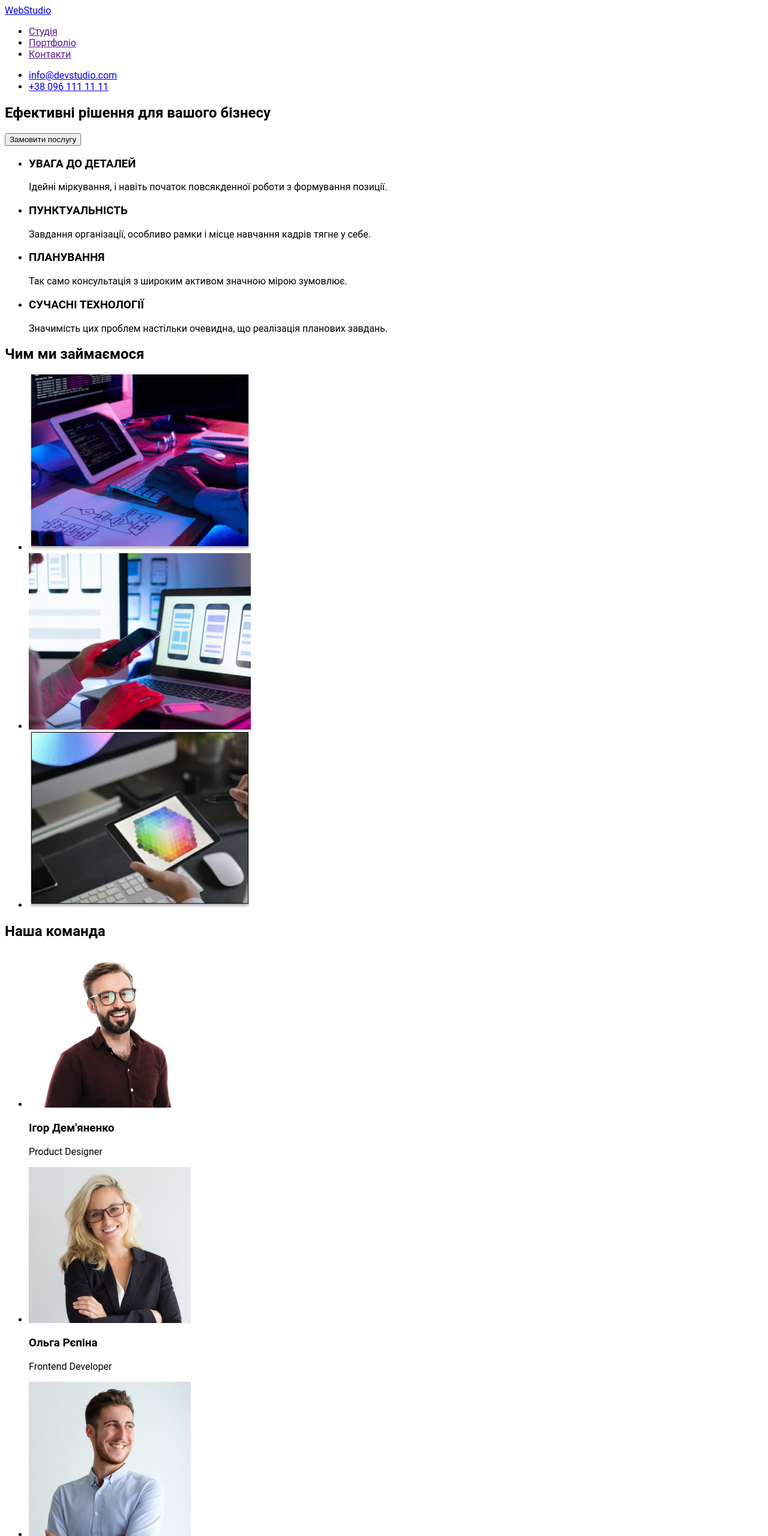
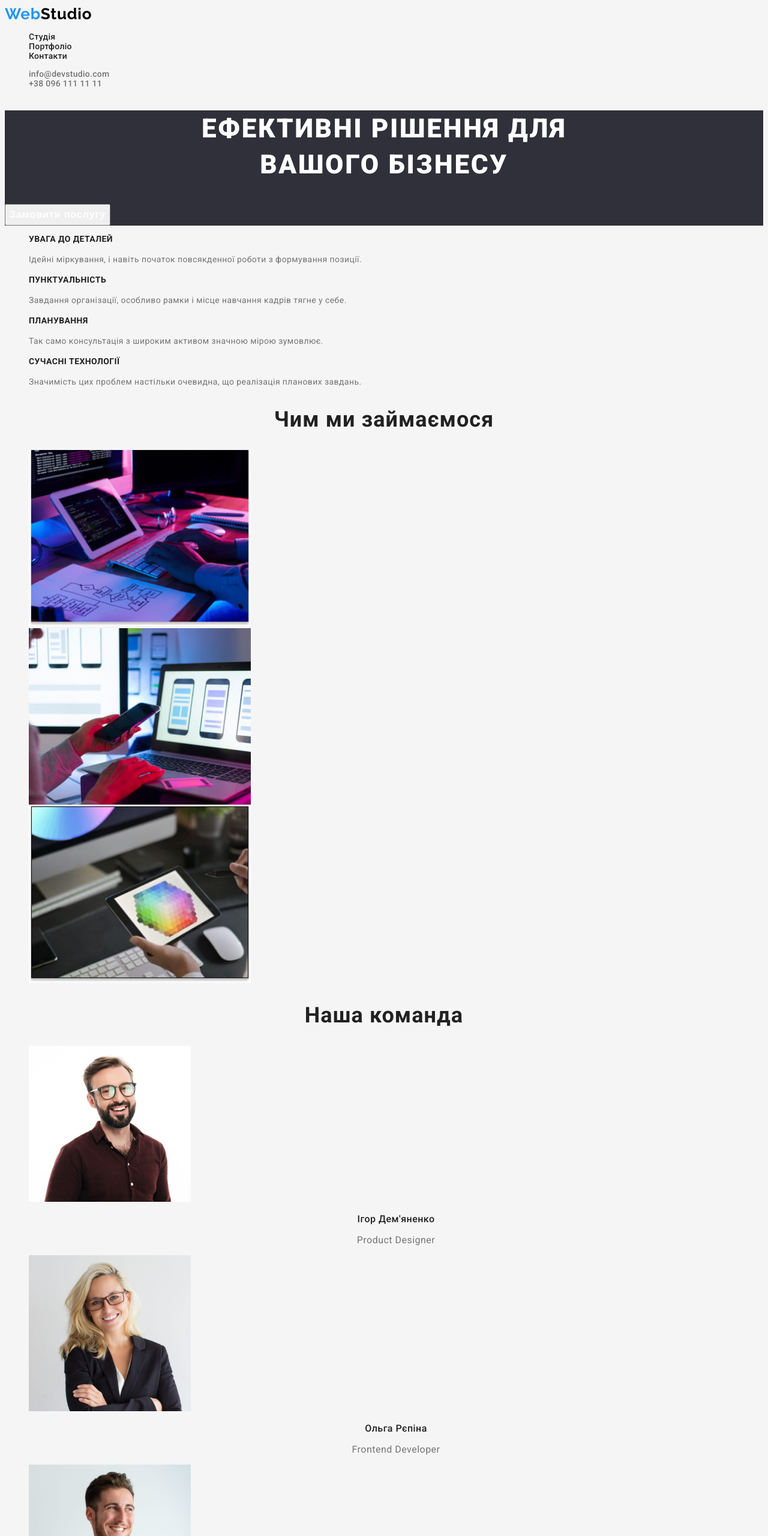
Before and after one commit to SlavaAnt/goit-markup-hw-02, a plain HTML site: page index.html in a window 1280 px wide. Shown: the top 2560 px of the page at 60% size. Drawn offline with Linux system fonts and the light colour scheme.

Commit message:
Додає стилі на сторінці "Студія"

```diff
--- a/css/styles.css
+++ b/css/styles.css
@@ -1,36 +1,184 @@
 :root{
 /* Fonts */
+    --main-font: 'Roboto', sans-serif;
+    --secondary-font: 'Raleway', sans-serif;
+
 
 /* Textcolors */
-/* Головна */
-    --color: #212121;
-    --color: #757575;
-    --color: #FFFFFF;
-    --color: #2196F3;
-    --color: #000000;
+    --t-accent-color: #2196F3;
+    --t-primary-color: #212121;
+    --t-secondary-color: #757575;
+    --t-light-color: #FFFFFF;
+    --t-logo-black-color: #000000;
+    --t-gray-color: rgba(255, 255, 255, 0.6);
+
+/* Наявні кольори на сторінці "Студіо" */
     --color: #2F303A;
     --color: #FFFFFF 60%;
     --color: #ECECEC;
     --color: #F5F4FA;
 
-/* Портфоліо */
-    --color: #212121;
-    --color: #757575;
-    --color: #FFFFFF;
+/* Наявні кольори на сторінці "Портфоліо" */
     --color: #EEEEEE;
-    --color: #2196F3;
     --color: #F5F4FA;
-    --color: #000000;
     --color: #FFFFFF 60%;
     --color: #2F303A;
     --color: #ECECEC;
 
 /* Background colors*/
+    --bgd-primary-color: #F5F5F5;
+    --bgd-secondary-color:#2F303A;
 
 /* Others */
 }
 
 body {
-    font-family: 'Raleway', sans-serif;
-    font-family: 'Roboto', sans-serif;
+    font-family: var(--main-font);
+    font-size: 14px;
+    color: var(--t-primary-color);
+    background-color: var(--bgd-primary-color);
 }
+
+/* Utils */
+.link {
+    text-decoration: none;
+    color: currentColor;
+}
+.list {
+    list-style: none;
+}
+
+/* Header */
+.header-logo {
+    font-family: var(--secondary-font);
+    font-weight: 700;
+    font-size: 26px;
+    line-height: calc(31/26);
+    letter-spacing: 0.03em;
+    color: var(--t-logo-black-color);
+}
+.header-logo span {
+    color: var(--t-accent-color);
+}
+
+.nav-link {
+    font-weight: 500;
+    line-height: calc(16/14);
+    letter-spacing: 0.02em;
+}
+.nav-link:hover,
+.nav-link:focus {
+    color: var(--t-accent-color);
+}
+.contact-link {
+    font-weight: 500;
+    line-height: calc(16 / 14);
+    letter-spacing: 0.02em;
+    color: var(--t-secondary-color);
+}
+.contact-link:hover,
+.contact-link:focus {
+    color: var(--t-accent-color);
+}
+
+/* Main */
+/* Hero */
+.hero {
+    background: var(--bgd-secondary-color);
+}
+
+.hero-title {
+    font-weight: 900;
+    font-size: 44px;
+    line-height: calc(60/44);
+    text-align: center;
+    letter-spacing: 0.06em;
+    text-transform: uppercase;
+    color: var(--t-light-color);
+}
+
+.hero-button {
+    font-weight: 700;
+    font-size: 16px;
+    line-height: calc(30/16);
+    display: flex;
+    align-items: center;
+    text-align: center;
+    letter-spacing: 0.06em;
+    color: var(--t-light-color);
+}
+ /* Features-About */
+.about-subtitle {
+    font-size: 14px;
+    line-height: calc(16/14);
+    letter-spacing: 0.03em;
+    text-transform: uppercase;
+}
+.about-text {
+    line-height: calc(24 / 14);
+    letter-spacing: 0.03em;
+    color: var(--t-secondary-color);
+}
+
+ /* Works and Team */
+.work-title, .team-title {
+    font-size: 36px;
+    line-height: calc(42/36);
+    text-align: center;
+    letter-spacing: 0.03em;
+}
+.team-subtitle {
+    font-weight: 500;
+    font-size: 16px;
+    line-height: calc(19/16);
+    text-align: center;
+    letter-spacing: 0.03em;
+}
+.team-text {
+    font-size: 16px;
+    line-height: calc(19/16);
+    text-align: center;
+    letter-spacing: 0.03em;
+    color: var(--t-secondary-color);
+}
+
+/* Footer */
+.footer {
+    background: var(--bgd-secondary-color);
+ }
+ .footer-logo {
+    font-family: var(--secondary-font);
+    font-weight: 700;
+    font-size: 26px;
+    line-height: calc(31/26);
+    letter-spacing: 0.03em;
+    color: var(--t-light-color);
+ }
+
+.footer-logo span {
+    color: var(--t-accent-color);
+}
+.footer-address {
+    line-height: calc(24 / 14);
+    letter-spacing: 0.03em;
+    color: var(--t-light-color);
+}
+
+.footer-link {
+    line-height: calc(24/14);
+    letter-spacing: 0.03em;
+    color: var(--t-gray-color);
+}
+---------------
+/* PORTFOLIO */
+---------------
+
+font-weight: 500;
+font-size: 16px;
+line-height: 26px;
+/* identical to box height, or 162% */
+
+text-align: center;
+letter-spacing: 0.03em;
+
+color: #212121;
--- a/index.html
+++ b/index.html
@@ -1,5 +1,5 @@
 <!DOCTYPE html>
-<html lang="ua">
+<html lang="en">
 <head>
     <meta charset="UTF-8">
     <meta http-equiv="X-UA-Compatible" content="IE=edge">
@@ -7,107 +7,116 @@
     <meta name="description" content="Web Studio site">
     <title>Studio</title>
 
+    <!--Family fonts-->
+    <link rel="preconnect" href="https://fonts.googleapis.com">
+    <link rel="preconnect" href="https://fonts.gstatic.com" crossorigin>
+    <link href="https://fonts.googleapis.com/css2?family=Raleway:wght@700&family=Roboto:wght@400;500;700;900&display=swap" rel="stylesheet">
+
     <!--Styles-->
     <link rel="stylesheet" href="./css/styles.css">
 </head>
 
-<body>
-    <header>
-        <nav>
-            <a href="./index.html">WebStudio</a>
-            <ul>
-                <li><a href="">Студія</a></li>
-                <li><a href="">Портфоліо</a></li>
-                <li><a href="">Контакти</a></li>
+<body class="page">
+    <header class="header">
+        <nav class="nav">
+            <a class="header-logo link" href="./index.html"><span>Web</span>Studio</a>
+            <ul class="nav-list list">
+                <li class="nav-item"><a class="nav-link link" href="./index.html">Студія</a></li>
+                <li class="nav-item"><a class="nav-link link" href="./portfolio.html">Портфоліо</a></li>
+                <li class="nav-item"><a class="nav-link link" href="">Контакти</a></li>
             </ul>
         </nav>
-        <ul>
-            <li><a href="mailto:info@devstudio.com">info@devstudio.com</a></li>
-            <li><a href="tel:+380961111111">+38 096 111 11 11</a></li>
+        <ul class="contact-list list">
+            <li class="contact-item"><a class="contact-link link" href="mailto:info@devstudio.com">info@devstudio.com</a></li>
+            <li class="contact-item"><a class="contact-link link" href="tel:+380961111111">+38 096 111 11 11</a></li>
         </ul>
     </header>
 
     <!--Main-->
     <main>
         <!--Герой-->
-        <section>
-            <h1>Ефективні рішення для вашого бізнесу</h1>
-            <button type="button">Замовити послугу</button>
+        <section class="hero">
+            <h1 class="hero-title">Ефективні рішення для <br> вашого бізнесу</h1>
+            <button class="hero-button" type="button">Замовити послугу</button>
         </section>
 
         <!--Особливості-->
-        <section>
-            <h2 hidden>Особливості</h2>
-            <ul>
-                <li>
-                    <h3>УВАГА ДО ДЕТАЛЕЙ</h3>
-                    <p>Ідейні міркування, і навіть початок повсякденної роботи з формування позиції.</p>
+        <section class="about">
+            <h2 class="about-title" hidden>Особливості</h2>
+            <ul class="about-list list">
+                <li class="about-item">
+                    <h3 class="about-subtitle" >УВАГА ДО ДЕТАЛЕЙ</h3>
+                    <p class="about-text">Ідейні міркування, і навіть початок повсякденної роботи з формування позиції.</p>
                 </li>
-                <li>
-                    <h3>ПУНКТУАЛЬНІСТЬ</h3>
-                    <p>Завдання організації, особливо рамки і місце навчання кадрів тягне у себе.</p>
+                <li class="about-item">
+                    <h3 class="about-subtitle" >ПУНКТУАЛЬНІСТЬ</h3>
+                    <p class="about-text">Завдання організації, особливо рамки і місце навчання кадрів тягне у себе.</p>
                 </li>
-                <li>
-                    <h3>ПЛАНУВАННЯ</h3>
-                    <p>Так само консультація з широким активом значною мірою зумовлює.</p>
+                <li class="about-item">
+                    <h3 class="about-subtitle" >ПЛАНУВАННЯ</h3>
+                    <p class="about-text">Так само консультація з широким активом значною мірою зумовлює.</p>
                 </li>
-                <li>
-                    <h3>СУЧАСНІ ТЕХНОЛОГІЇ</h3>
-                    <p>Значимість цих проблем настільки очевидна, що реалізація планових завдань.</p>
+                <li class="about-item">
+                    <h3 class="about-subtitle" >СУЧАСНІ ТЕХНОЛОГІЇ</h3>
+                    <p class="about-text">Значимість цих проблем настільки очевидна, що реалізація планових завдань.</p>
                 </li>
             </ul>
         </section>
 
         <!--Чим ми займаємося-->
-        <section>
-            <h2>Чим ми займаємося</h2>
-            <ul>
-                <li>
-                    <img src="./images/job/job1.1.jpg" alt="programer-is-working-his-desk-office" width="370" height="294">
+        <section class="work">
+            <h2 class="work-title">Чим ми займаємося</h2>
+            <ul class="work-list list">
+                <li class="work-item">
+                    <img class="work-img" src="./images/job/job1.1.jpg" alt="programer-is-working-his-desk-office" width="370" height="294">
                 </li>
-                <li>
-                    <img src="./images/job/job2.1.jpg" alt="creators-is-working-interface-mobile-phones" width="370" height="294">
+                <li class="work-item">
+                    <img class="work-img" src="./images/job/job2.1.jpg" alt="creators-is-working-interface-mobile-phones" width="370" height="294">
                 </li>
-                <li>
-                    <img src="./images/job/job3.1.jpg" alt="designer-is-working-with-colours-selection-on-tablet" width="370" height="294">
+                <li class="work-item">
+                    <img class="work-img" src="./images/job/job3.1.jpg" alt="designer-is-working-with-colours-selection-on-tablet" width="370" height="294">
                 </li>
             </ul>
         </section>
 
         <!--Наша команда-->
-        <section>
-            <h2>Наша команда</h2>
-            <ul>
-                <li>
-                    <img src="./images/team/foto1.1.jpg" alt="foto-igor" width="270" height="260">
-                    <h3>Ігор Дем'яненко</h3>
-                    <p>Product Designer</p>
+        <section class="team">
+            <h2 class="team-title">Наша команда</h2>
+            <ul class="team-list list">
+                <li class="team-item">
+                    <img class="team-img" src="./images/team/foto1.1.jpg" alt="foto-igor" width="270" height="260">
+                    <h3 class="team-subtitle">Ігор Дем'яненко</h3>
+                    <p class="team-text">Product Designer</p>
                 </li>
-                <li>
-                    <img src="./images/team/foto2.1.jpg" alt="foto-olga" width="270" height="260">
-                    <h3>Ольга Рєпіна</h3>
-                    <p>Frontend Developer</p>
+                <li class="team-item">
+                    <img class="team-img" src="./images/team/foto2.1.jpg" alt="foto-olga" width="270" height="260">
+                    <h3 class="team-subtitle">Ольга Рєпіна</h3>
+                    <p class="team-text">Frontend Developer</p>
                 </li>
-                <li>
-                    <img src="./images/team/foto3.1.jpg" alt="foto-mykola" width="270" height="260">
-                    <h3>Микола Тарасов</h3>
-                    <p>Marketing</p>
+                <li class="team-item">
+                    <img class="team-img" src="./images/team/foto3.1.jpg" alt="foto-mykola" width="270" height="260">
+                    <h3 class="team-subtitle">Микола Тарасов</h3>
+                    <p class="team-text">Marketing</p>
                 </li>
-                <li>
-                    <img src="./images/team/foto4.1.jpg" alt="foto-mychaylo" width="270" height="260">
-                    <h3>Михайло Єрмаков</h3>
-                    <p>UI Designer</p>
+                <li class="team-item">
+                    <img class="team-img" src="./images/team/foto4.1.jpg" alt="foto-mychaylo" width="270" height="260">
+                    <h3 class="team-subtitle">Михайло Єрмаков</h3>
+                    <p class="team-text">UI Designer</p>
                 </li>
             </ul>
         </section>
     </main>
 
-    <footer>
-        <a href="./index.html">WebStudio</a>
-        <address>м. Київ, пр-т Лесі Українки, 26</address>
-        <ul>
-            <li><a href="mailto:info@devstudio.com">info@devstudio.com</a></li>
-            <li><a href="tel:+380961111111">+38 096 111 11 11</a></li>
+    <footer class="footer">
+        <a class="footer-logo link" href="./index.html"><span>Web</span>Studio</a>
+        <address class="footer-address">м. Київ, пр-т Лесі Українки, 26</address>
+        <ul class="footer-list list">
+            <li class="footer-item">
+                <a class="footer-link link" href="mailto:info@devstudio.com">info@devstudio.com</a>
+            </li>
+            <li class="footer-item">
+                <a class="footer-link link" href="tel:+380961111111">+38 096 111 11 11</a>
+            </li>
         </ul>
     </footer>
 </body>
```
Also changed, not shown: portfolio.html (+37 -37 lines), images/portfolio/portfolio-1.jpg (added).
